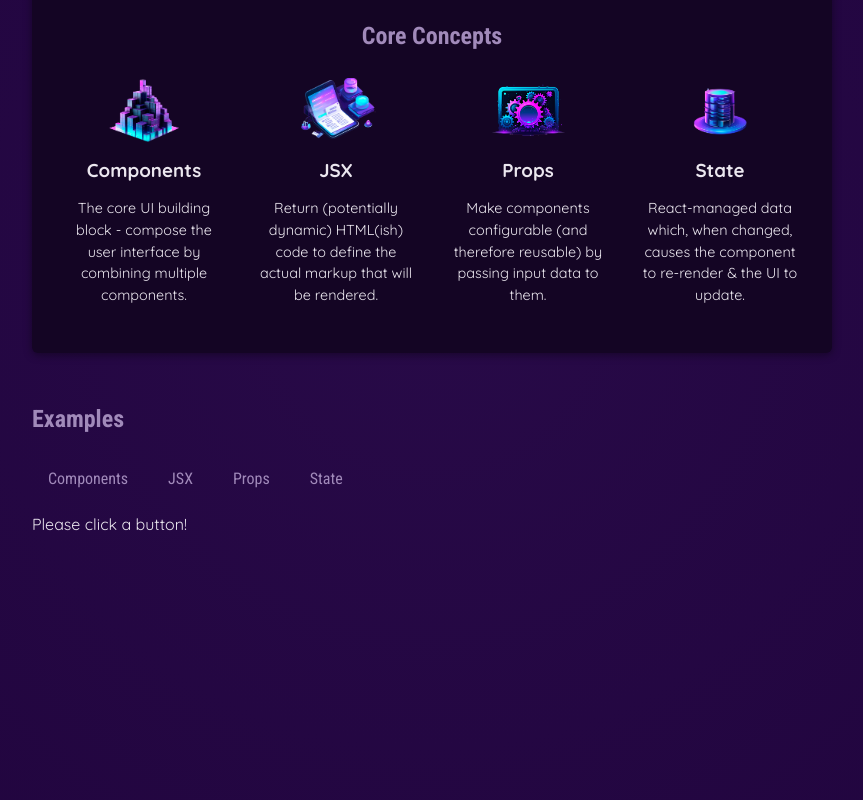
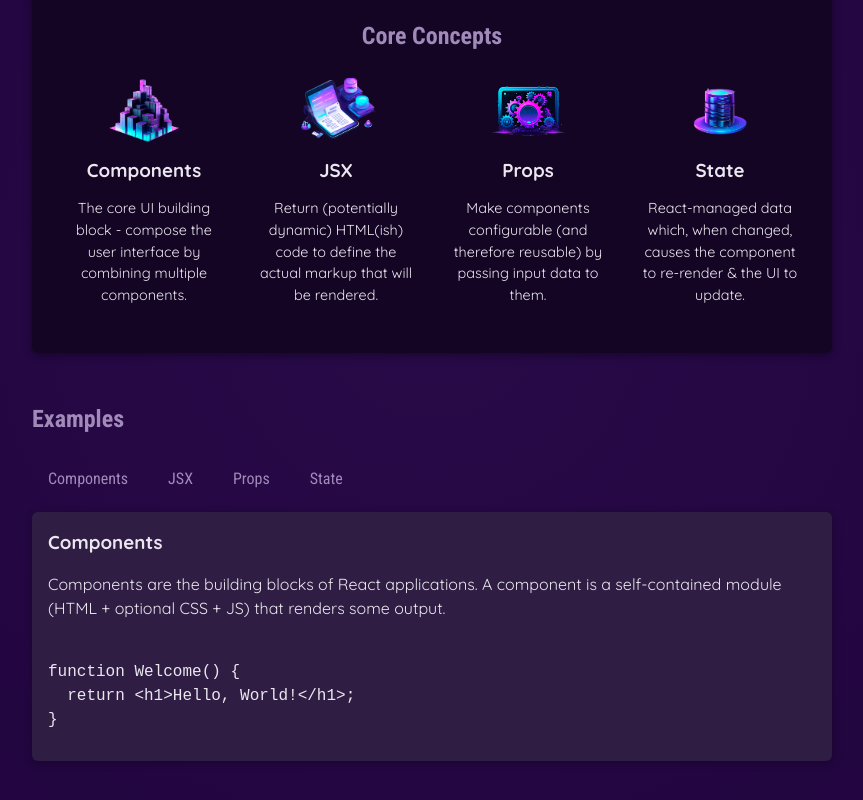
Before and after one commit to keremc4306/react-starting-project, a React (Vite) app: page / in a window 1280 px wide. Shown: the part 346-1146 px from the top of the page, without its empty margins (208-1071 px from the left). Built offline with nearby package versions, Linux system fonts and the light colour scheme.

Commit message:
deriving and outputting data based on state

```diff
--- a/src/App.jsx
+++ b/src/App.jsx
@@ -3,13 +3,16 @@ import { useState } from 'react';
 import Header from './components/Header/Header.jsx';
 import CoreConcept from './components/CoreConcept.jsx';
 import TabButton from './components/TabButton.jsx';
+import {EXAMPLES} from './data.js';
 
 function App() {
-  const [selectedTopic, setSelectedTopic] = useState('Please click a button!');
+  const [selectedTopic, setSelectedTopic] = useState('components');
 
   function handleSelect(selectedButton) {
     setSelectedTopic(selectedButton);
   }
+
+  console.log('APP COMPONENT EXECUTING');
 
   return (
     <div>
@@ -36,7 +39,13 @@ function App() {
             <TabButton onSelect={()=>handleSelect('props')}>Props</TabButton>
             <TabButton onSelect={()=>handleSelect('state')}>State</TabButton>
           </menu>
-          {selectedTopic}
+          <div id="tab-content">
+            <h3>{EXAMPLES[selectedTopic].title}</h3>
+            <p>{EXAMPLES[selectedTopic].description}</p>
+            <pre>
+              <code>{EXAMPLES[selectedTopic].code}</code>
+            </pre>
+          </div>
         </section>
       </main>
     </div>
--- a/src/data.js
+++ b/src/data.js
@@ -29,3 +29,54 @@ export const CORE_CONCEPTS = [
       'React-managed data which, when changed, causes the component to re-render & the UI to update.',
   },
 ];
+
+export const EXAMPLES = {
+  components: {
+    title: 'Components',
+    description:
+      'Components are the building blocks of React applications. A component is a self-contained module (HTML + optional CSS + JS) that renders some output.',
+    code: `
+function Welcome() {
+  return <h1>Hello, World!</h1>;
+}`,
+  },
+  jsx: {
+    title: 'JSX',
+    description:
+      'JSX is a syntax extension to JavaScript. It is similar to a template language, but it has full power of JavaScript (e.g., it may output dynamic content).',
+    code: `
+<div>
+  <h1>Welcome {userName}</h1>
+  <p>Time to learn React!</p>
+</div>`,
+  },
+  props: {
+    title: 'Props',
+    description:
+      'Components accept arbitrary inputs called props. They are like function arguments.',
+    code: `
+function Welcome(props) {
+  return <h1>Hello, {props.name}</h1>;
+}`,
+  },
+  state: {
+    title: 'State',
+    description:
+      'State allows React components to change their output over time in response to user actions, network responses, and anything else.',
+    code: `
+function Counter() {
+  const [isVisible, setIsVisible] = useState(false);
+
+  function handleClick() {
+    setIsVisible(true);
+  }
+
+  return (
+    <div>
+      <button onClick={handleClick}>Show Details</button>
+      {isVisible && <p>Amazing details!</p>}
+    </div>
+  );
+}`,
+  },
+};
```
